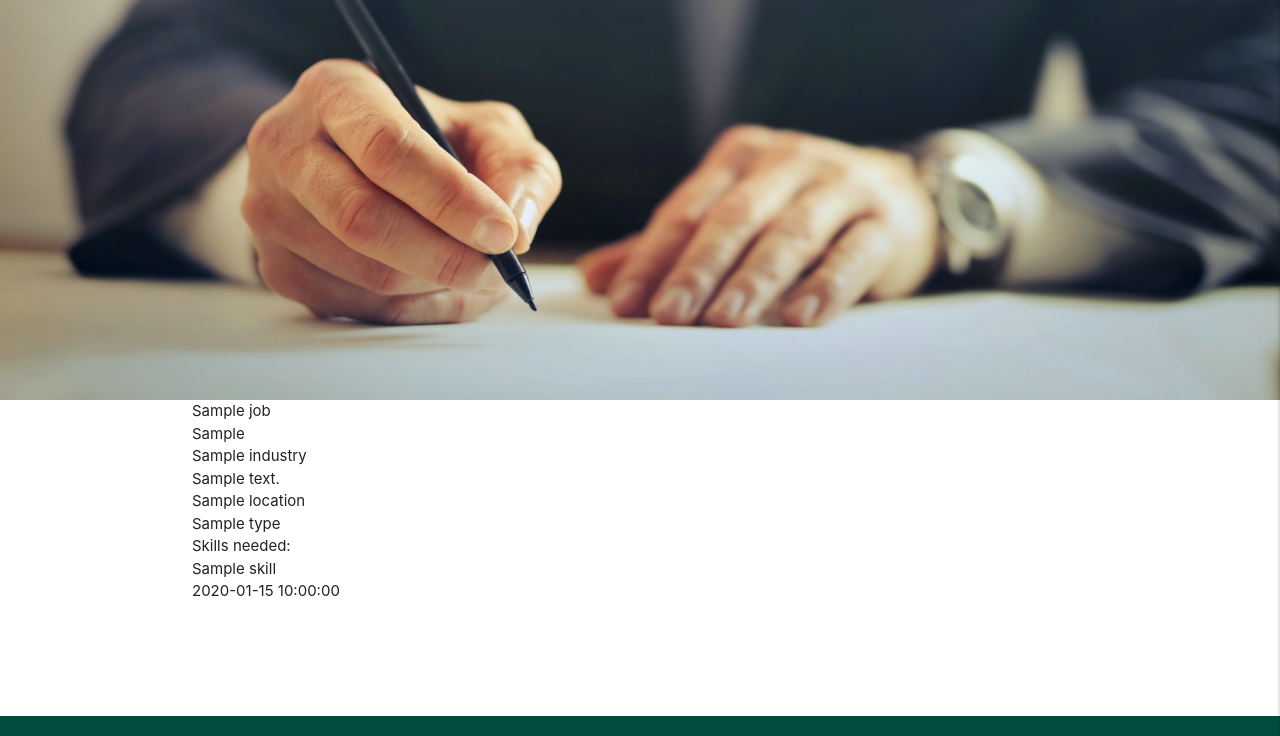
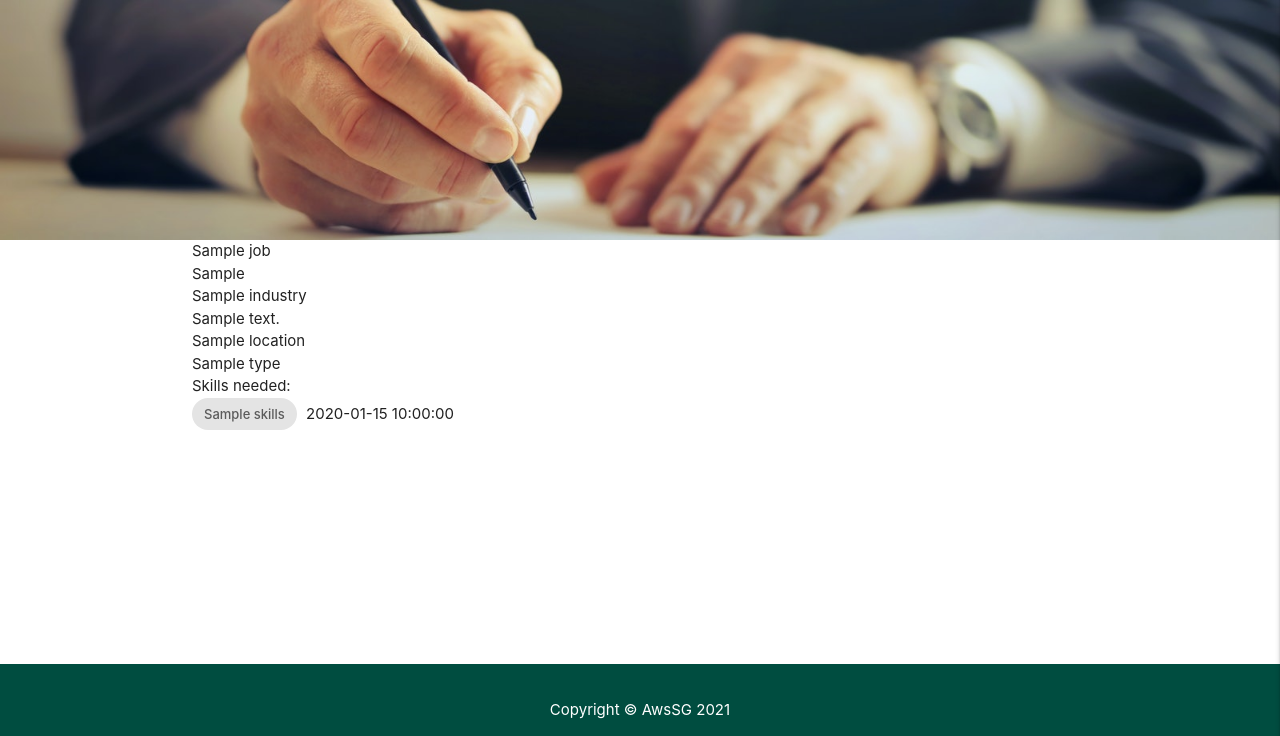
Before and after one commit to AwsSG/wurc, a Flask app: page / in a window 1280 px wide. Shown: the part 64-800 px from the top of the page. Run offline with Flask 2, Linux system fonts and the light colour scheme; the visitor is signed in with stand-in values (Sample User, id 1); a database or web service that is not in the repository returns one stand-in record (values such as "Sample title"); some libraries are stand-ins or nearby versions.

Commit message:
Changed to smaller hero image, added copyright

```diff
--- a/static/js/script.js
+++ b/static/js/script.js
@@ -22,4 +22,6 @@ $(document).ready(function () {
         }
         return true;
     });
+    /* copyright year */
+    $("#copyright").text(new Date().getFullYear());
 });
--- a/templates/base.html
+++ b/templates/base.html
@@ -75,6 +75,8 @@
 
     <footer class="page-footer teal darken-4">
 
+        <p class="center-page">Copyright &copy; AwsSG <span id="copyright"></span></p>
+
     </footer>
     <script src="https://code.jquery.com/jquery-3.5.1.min.js"
         integrity="sha256-9/aliU8dGd2tb6OSsuzixeV4y/faTqgFtohetphbbj0=" crossorigin="anonymous"></script>
--- a/templates/getwurc.html
+++ b/templates/getwurc.html
@@ -26,8 +26,10 @@
                 {{ job.location }}<br>
                 {{ job.type }}<br>
                 Skills needed:<br>
-                {% for skill in job.skills %}
-                {{ skill }}<br>
+                {% for skill in job.skills.split(',') %}
+                <div class="chip">
+                    {{- skill -}}
+                </div>
                 {% endfor %}
                 {{ job.created_by }}<br>
             {% endfor %}
```
Also changed, not shown: static/images/hero.jpg.
